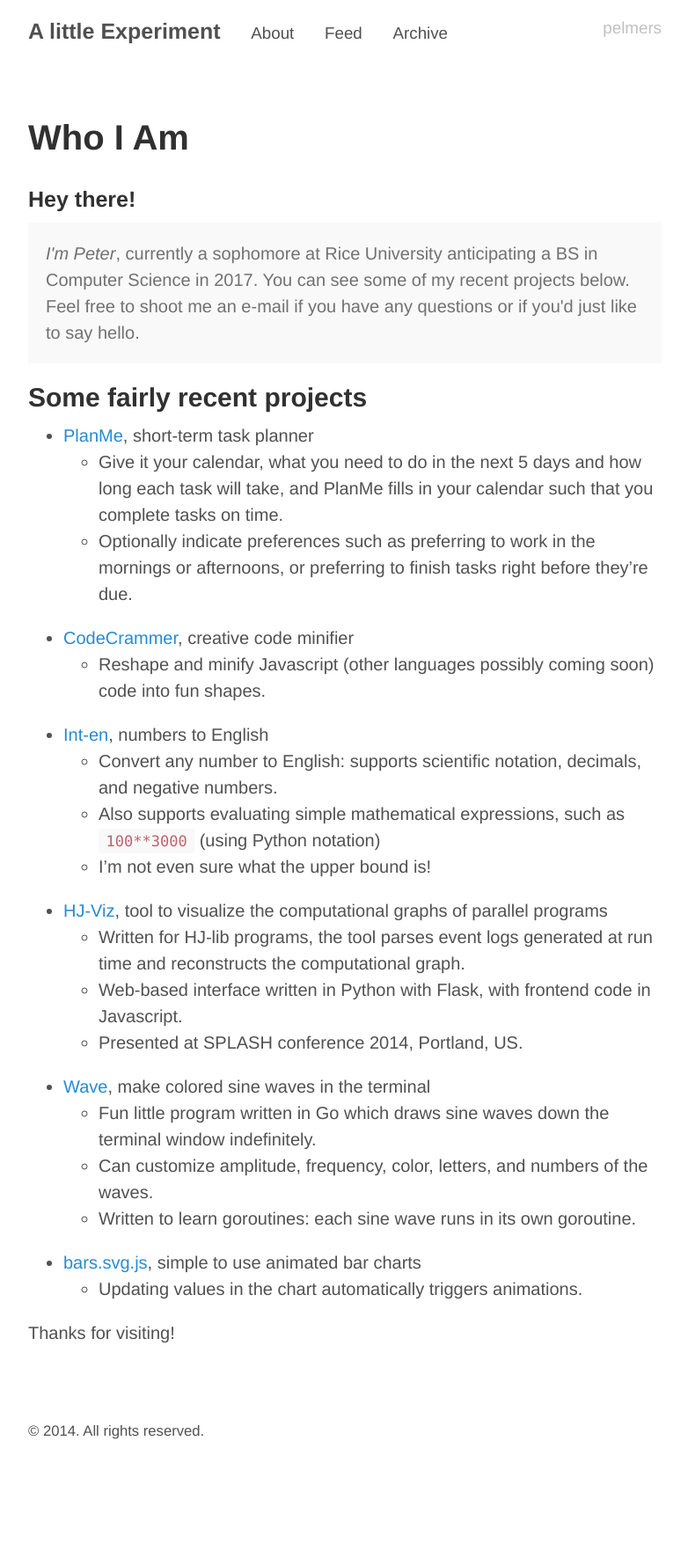
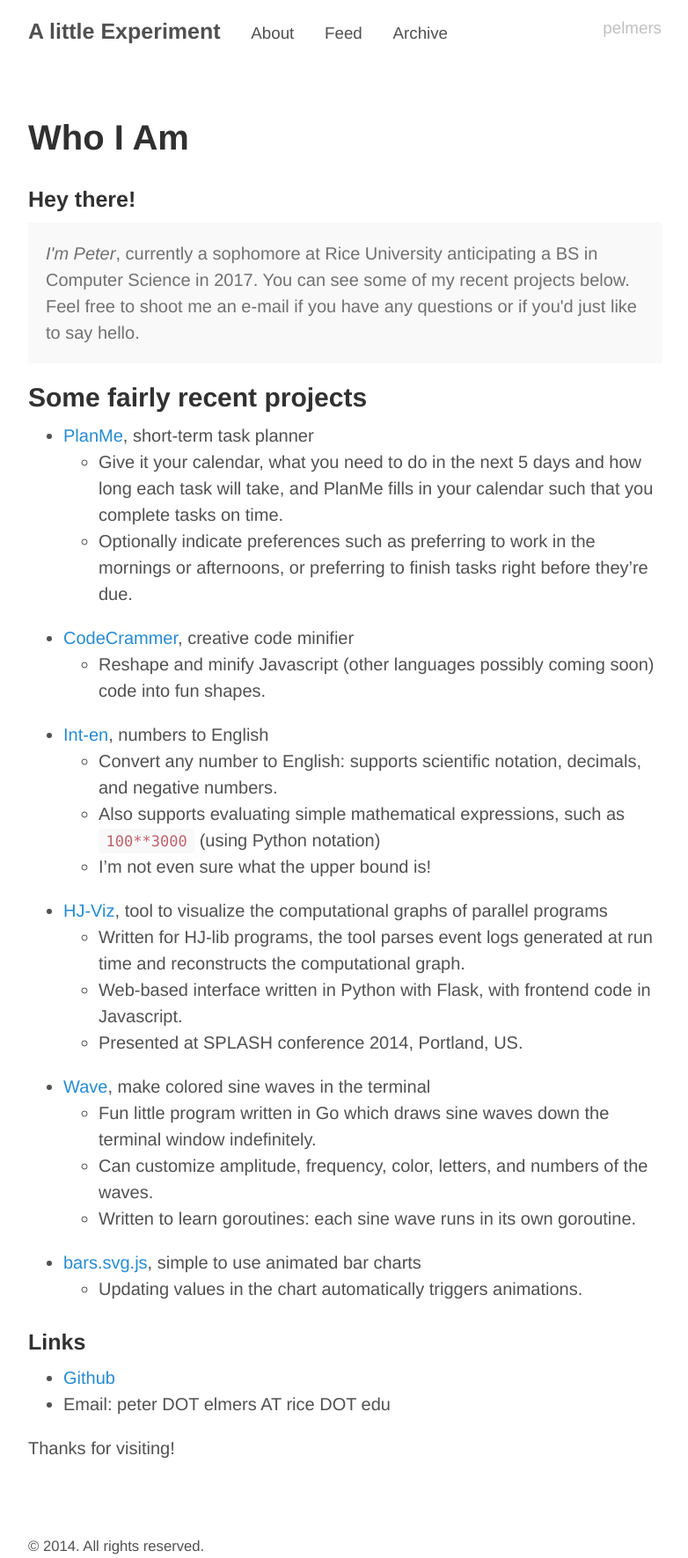
Before and after one commit to pelmers/pelmers.github.io, a Jekyll site: the page built from about.md, in a window 1280 px wide. Shown: the whole page at 88% size, without its empty margins (248-1030 px from the left). Built offline with Jekyll 4.4.1, drawn with Linux system fonts in a browser that asks for light colours; before the commit the page ends 1640 px from its top, so only the background shows below that.

Commit message:
add some links to about me

```diff
--- a/about.md
+++ b/about.md
@@ -32,4 +32,8 @@ Feel free to shoot me an e-mail if you have any questions or if you'd just like
 * [bars.svg.js](http://github.com/pelmers/bars.svg.js), simple to use animated bar charts
   - Updating values in the chart automatically triggers animations.
 
+### Links
+* [Github](https://github.com/pelmers)
+* Email: peter DOT elmers AT rice DOT edu
+
 Thanks for visiting!
```
